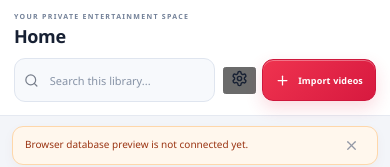
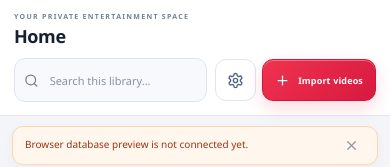
Before and after one commit to sameerahammedat-spec/Local-Tube, a React (Vite) app: page / in a window 390 px wide. Shown: the top 167 px of the page. Built offline with nearby package versions, Linux system fonts and the light colour scheme; what @capacitor/core would draw is missing.

Commit message:
Style mobile settings shortcut in the top bar

```diff
--- a/src/style.css
+++ b/src/style.css
@@ -1149,3 +1149,11 @@ button{-webkit-tap-highlight-color:transparent}
 @media(prefers-reduced-motion:reduce){
   *,*::before,*::after{scroll-behavior:auto!important;transition:none!important;animation:none!important}
 }
+
+
+.topbar-settings{
+  width:40px;height:40px;flex:0 0 40px;display:grid;place-items:center;
+  border:1px solid #dfe5ef;border-radius:11px;background:#fff;color:#586780;
+}
+.topbar-settings:hover{background:#f2f6fd;color:#2563eb;border-color:#cbdcf6}
+@media(max-width:700px){.topbar-settings{width:41px;height:42px;flex-basis:41px}}
```
